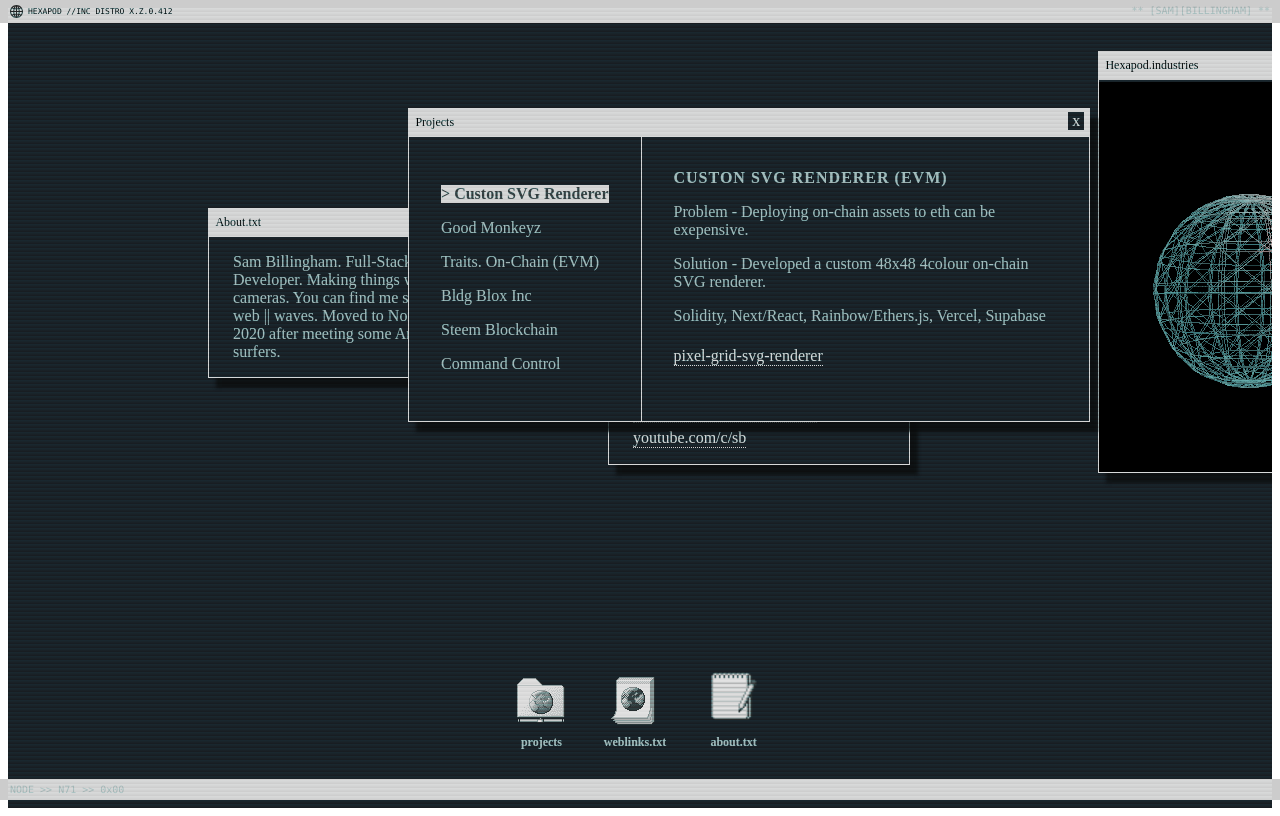
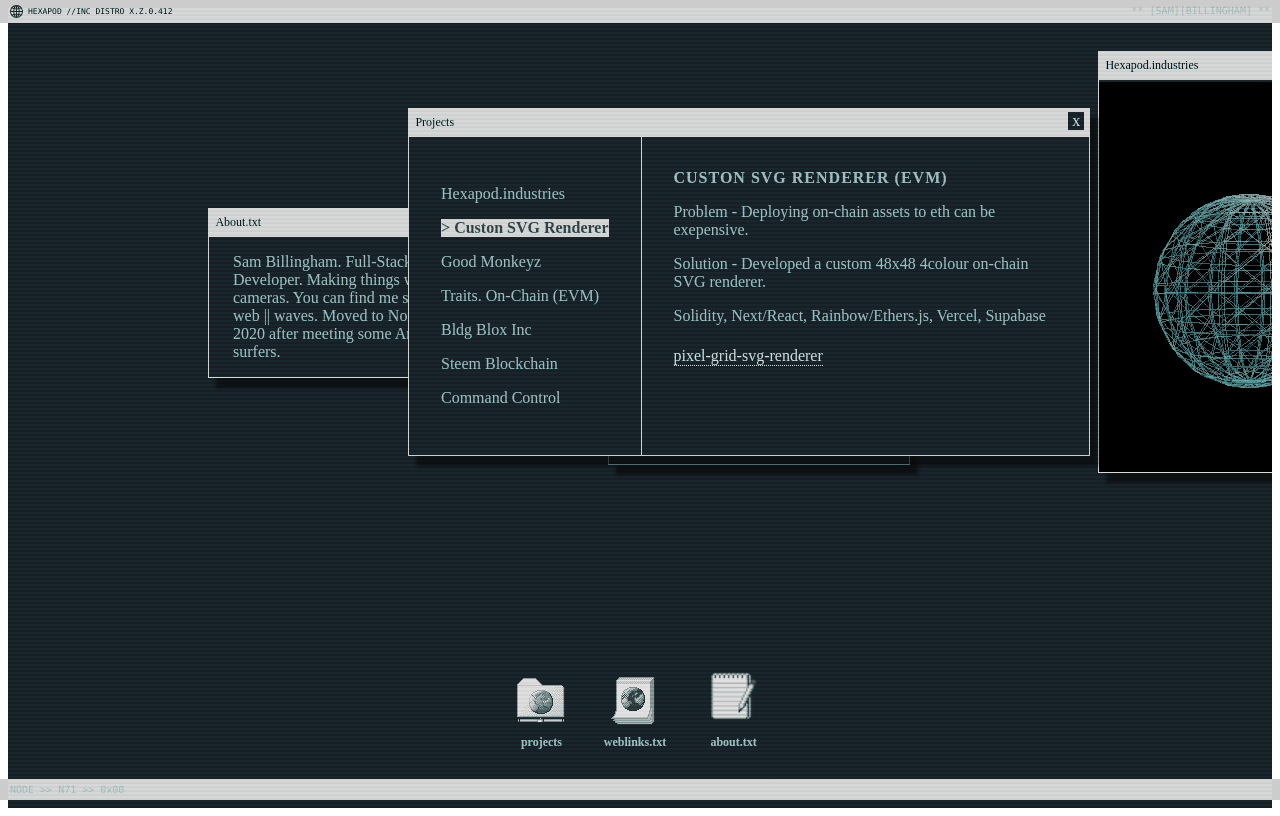
Before and after one commit to Sambillingham/codewithsam.com, a Nuxt app: page / in a window 1280 px wide. Both pictures are taken after a click on the element "projects". Built offline with nearby package versions, Linux system fonts and the light colour scheme.

Commit message:
add: hecxapod;

```diff
--- a/components/Folder.vue
+++ b/components/Folder.vue
@@ -1,6 +1,7 @@
 <template>
   <div class="content">
       <div class="list">
+        <p @click="folder = 'hex'" :class="{ active : folder == 'hex' }">Hexapod.industries</p>
         <p @click="folder = 'blerg'" :class="{ active : folder == 'blerg' }">Custon SVG Renderer</p>
         <p @click="folder = 'gm' " :class="{ active : folder == 'gm' }">Good Monkeyz</p>
         <p @click="folder = 'trait'" :class="{ active : folder == 'trait' }">Traits. On-Chain (EVM)</p>
@@ -9,6 +10,12 @@
         <p @click="folder = 'cmd'" :class="{ active : folder == 'cmd' }">Command Control</p>
       </div>
       <div class="view">
+            <div v-if="folder === 'hex' ">
+                <h2>Leading R&amp;D into Meshionics</h2>
+                <p>A researcher focusing on Holofact production and exploration.</p>
+                <a href="https://hexapod.industries">https://hexapod.industries</a>
+            </div>
+
             <div v-if="folder === 'gm' ">
                 <h2>Merch &amp; PFP Collection</h2>
                 <p>On-chain verifiable burn-to-order limited edition merch. 2k/2k PFP drop with full provenance and custom minting experience</p>
```
